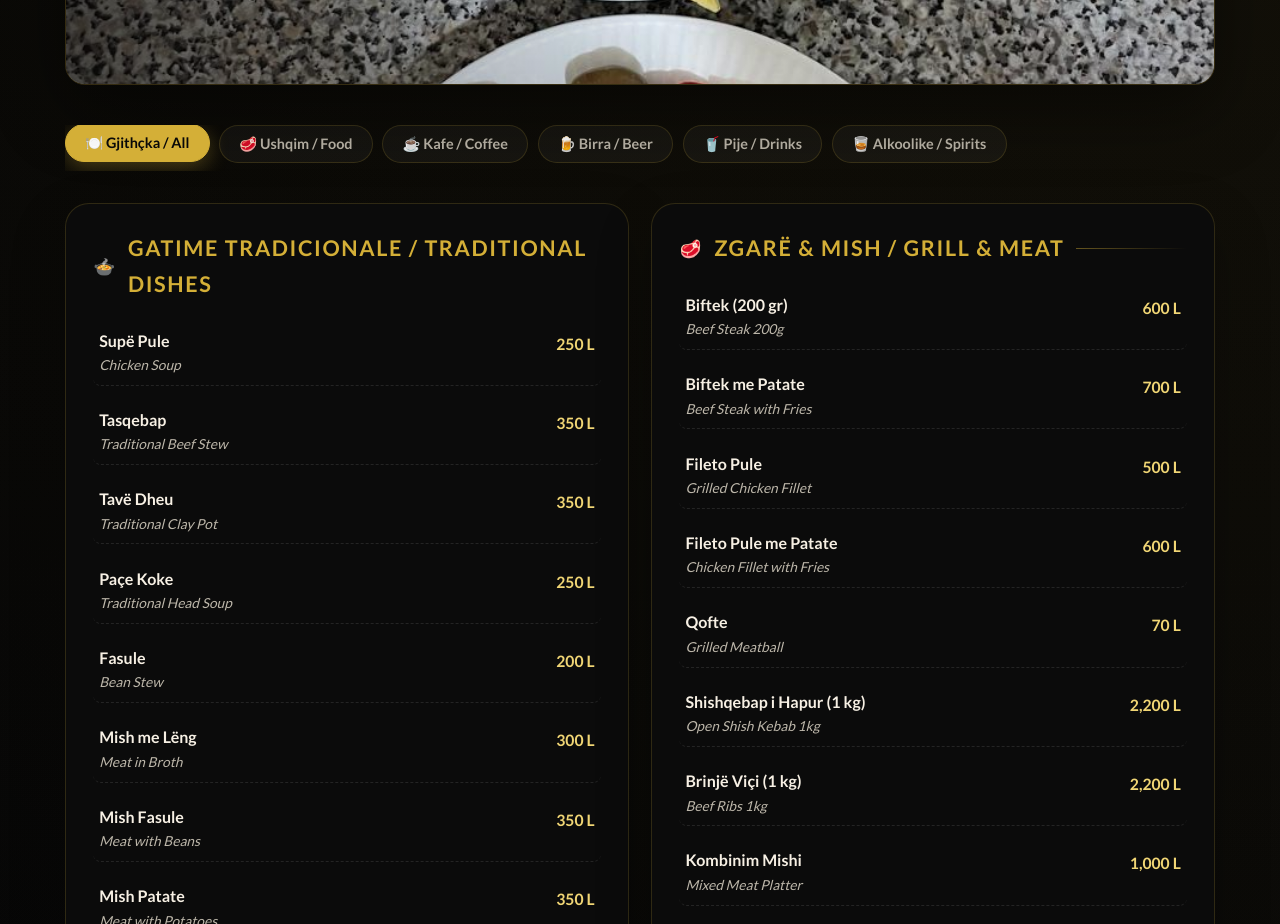
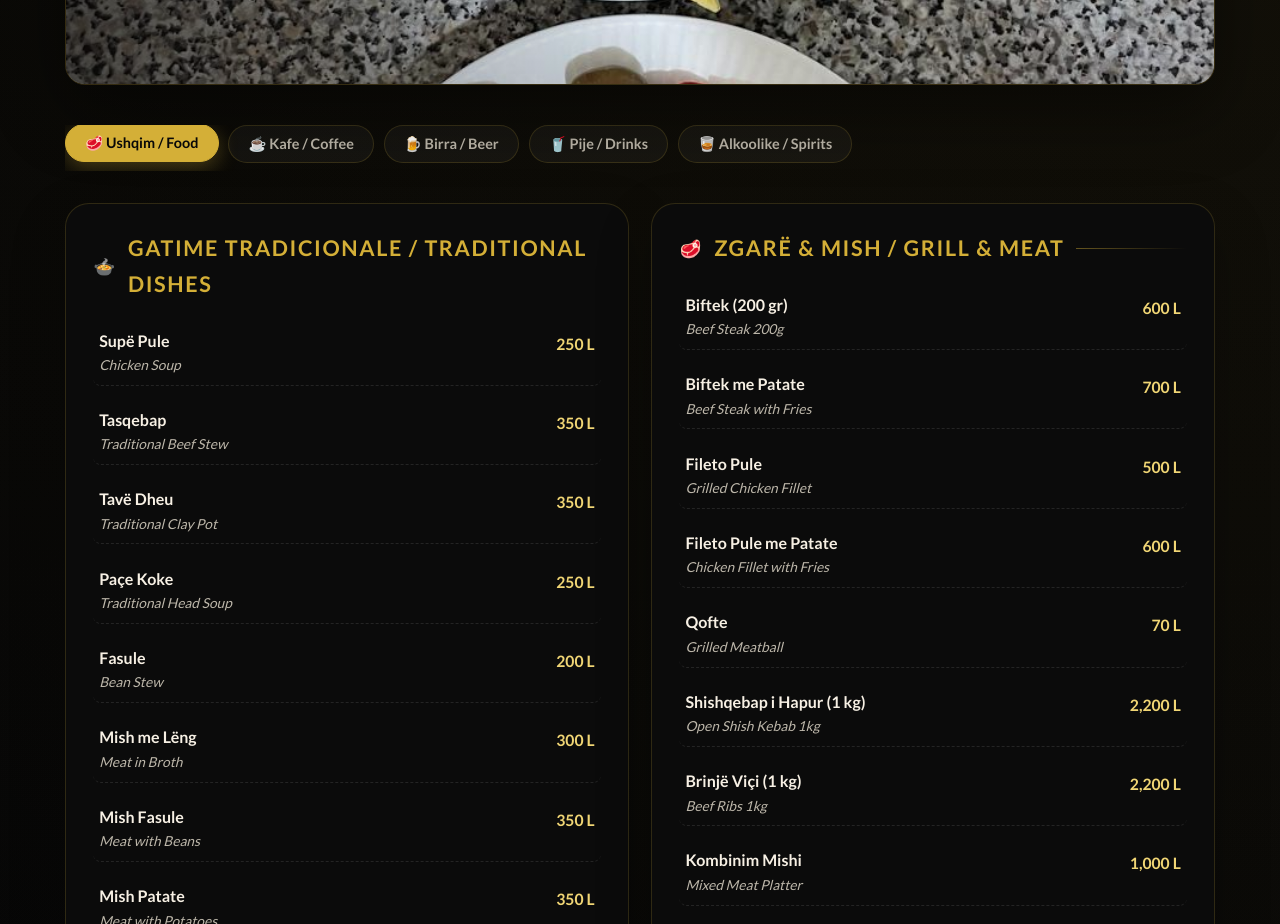
Before and after one commit to Dori1java/My-first-website, a plain HTML site: page index.html in a window 1280 px wide. Shown: the part 2970-3894 px from the top of the page. Drawn offline with nearby package versions, Linux system fonts and the light colour scheme; a web font is replaced by a local one.

Commit message:
Update index.html

```diff
--- a/index.html
+++ b/index.html
@@ -493,13 +493,12 @@
 
       <!-- FILTERS -->
       <div class="menu-filters reveal">
-        <button class="menu-filter-btn active" data-filter="all">🍽️ Gjithçka / All</button>
-        <button class="menu-filter-btn" data-filter="ushqim">🥩 Ushqim / Food</button>
+        <button class="menu-filter-btn active" data-filter="ushqim">🥩 Ushqim / Food</button>
         <button class="menu-filter-btn" data-filter="kafe">☕ Kafe / Coffee</button>
         <button class="menu-filter-btn" data-filter="birra">🍺 Birra / Beer</button>
         <button class="menu-filter-btn" data-filter="pije">🥤 Pije / Drinks</button>
         <button class="menu-filter-btn" data-filter="alkool">🥃 Alkoolike / Spirits</button>
-      </div>
+       </div>
 
       <div class="menu-wrapper">
 
@@ -863,7 +862,7 @@
         const filter = btn.getAttribute('data-filter');
         menuCategories.forEach(cat => {
           const catId = cat.getAttribute('data-category');
-          if (filter === 'all' || catId === filter) {
+          if (catId === filter) {
             cat.classList.remove('hidden');
             cat.classList.remove('fade-in');
             void cat.offsetWidth;
```
